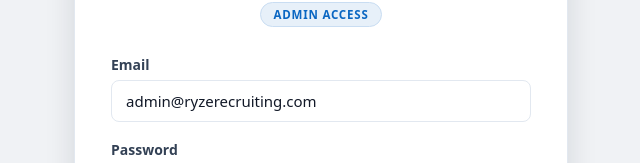
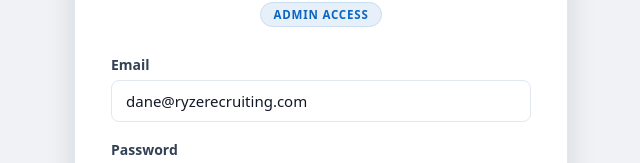
Before and after one commit to djahern-max/ryzerecruiting_frontend, a React (Vite) app: page /admin/login in a window 1280 px wide. Shown: the part 283-446 px from the top of the page, without its empty margins (319-959 px from the left). Built offline with nearby package versions, Linux system fonts and the light colour scheme.

Commit message:
debugging login issues

```diff
--- a/src/contexts/AuthContext.jsx
+++ b/src/contexts/AuthContext.jsx
@@ -58,13 +58,16 @@ export function AuthProvider({ children }) {
       return { success: true };
     } catch (error) {
       console.error('Login failed:', error);
-      return {
-        success: false,
-        error: error.response?.data?.detail || 'Login failed'
-      };
+      const detail = error.response?.data?.detail;
+      // FastAPI validation errors return an array — extract the first message
+      const message = Array.isArray(detail)
+        ? detail[0]?.msg || 'Invalid input'
+        : typeof detail === 'string'
+          ? detail
+          : 'Login failed';
+      return { success: false, error: message };
     }
   }
-
   async function register(email, password, fullName, userType) {
     try {
       await axios.post(`${API_URL}/api/auth/register`, {
--- a/src/pages/AdminLogin.jsx
+++ b/src/pages/AdminLogin.jsx
@@ -8,7 +8,7 @@ function AdminLogin() {
   const navigate = useNavigate();
   const { user, login, loading } = useAuth();
 
-  const [email, setEmail] = useState('');
+  const [email, setEmail] = useState('dane@ryzerecruiting.com');
   const [password, setPassword] = useState('');
   const [error, setError] = useState('');
   const [submitting, setSubmitting] = useState(false);
@@ -65,7 +65,7 @@ function AdminLogin() {
               id="email"
               type="email"
               autoComplete="email"
-              placeholder="admin@ryzerecruiting.com"
+              placeholder="dane@ryzerecruiting.com"
               value={email}
               onChange={(e) => setEmail(e.target.value)}
               required
```
